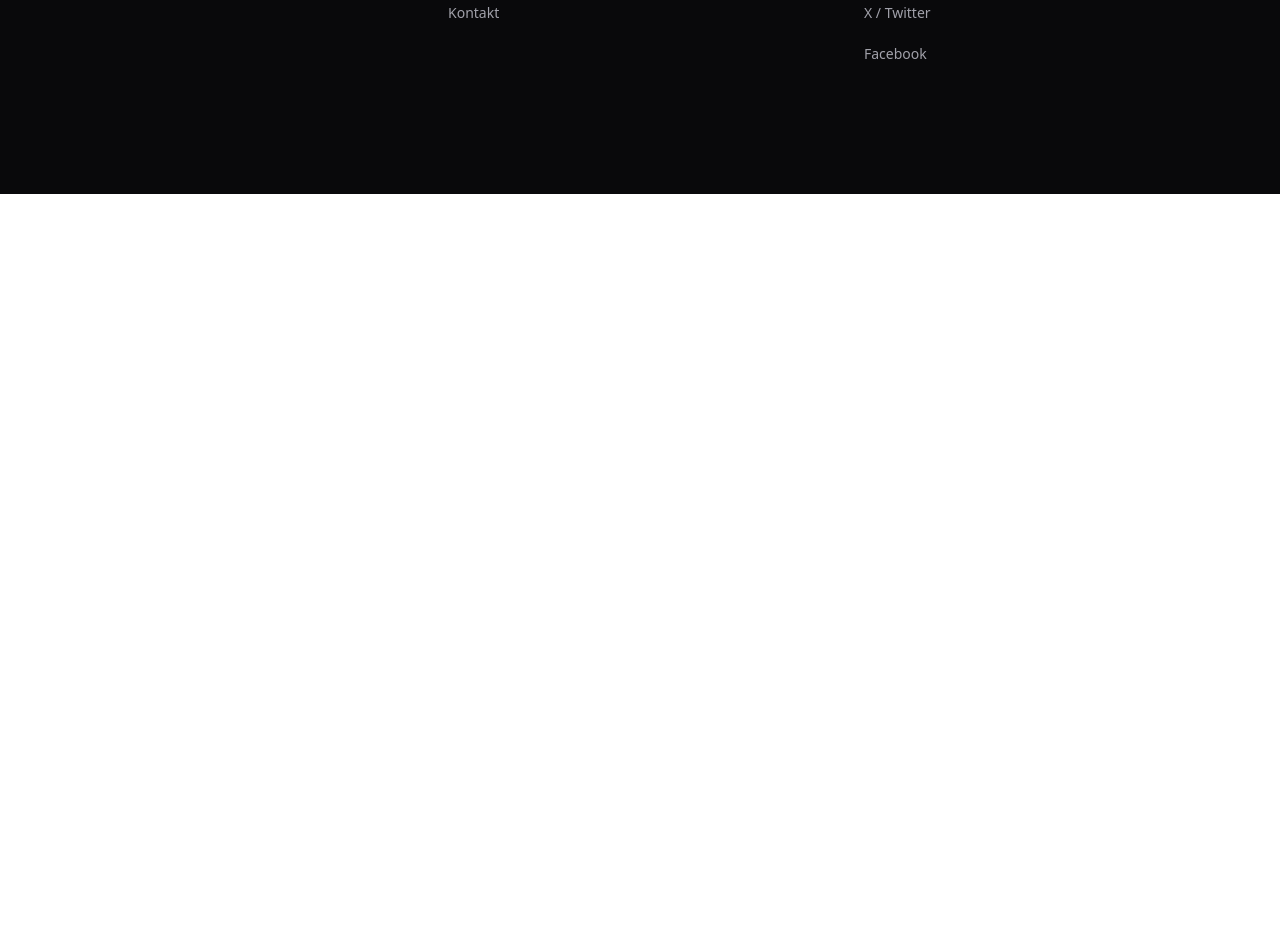
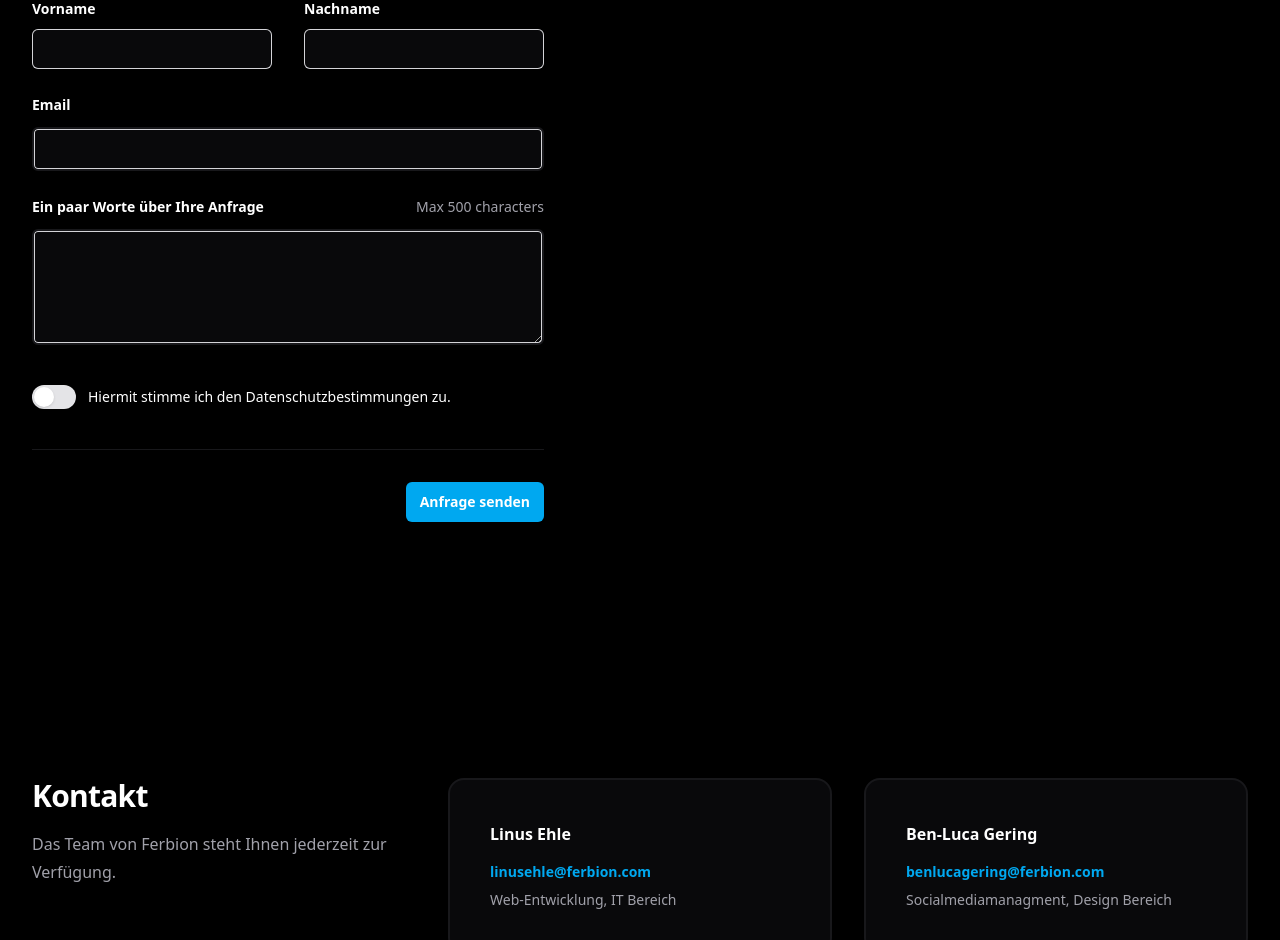
Before and after one commit to Ferbion-lT/V3, a Vue app: page /contact in a window 1280 px wide. Shown: the part 400-1340 px from the top of the page. Before the commit the page ends 800 px from the top, so only its background shows below. Built offline with nearby package versions, Linux system fonts and the light colour scheme.

Commit message:
feat: added contact form and contact blocks

```diff
--- a/src/components/Contact.vue
+++ b/src/components/Contact.vue
@@ -1,3 +1,112 @@
 <template>
+    <body class="bg-[#000000] text-white">
+        <div class="relative">
+            <div class="pb-23 pt-16 sm:pb-32 sm:pt-24 lg:mx-auto lg:grid lg:max-w-7xl lg:grid-cols-2 lg:pt-32">
+                <div class="px-6 lg:px-8">
+                    <div class="mx-auto max-w-xl lg:mx-0 lg:max-w-lg">
+                        <h2 class="text-3xl font-bold tracking-tight">Lass uns zusammenarbeiten</h2>
+                        <p class="mt-2 text-lg leading-8 text-zinc-400">
+                            Kontaktieren Sie uns und wir werden uns schnellstmöglich bei Ihnen melden.
+                        </p>
+                        <form class="mt-16">
+                            <div class="grid grid-cols-1 gap-x-8 gap-y-6 sm:grid-cols-2">
+                                <div>
+                                    <label class="block text-sm font-semibold leading-6" for="first-name">Vorname</label>
+                                    <div class="mt-2">
+                                        <input id="first_name" class="block w-full rounded-md bg-zinc-950 border-zinc-900 px-3.5 py-2 shadow-sm ring-1 ring-inset ring-zinc-300 placeholder:text-zinc-400 focus:ring-2 focus:ring-inset focus:ring-[#00a8f0] sm:text-sm sm:leading-6"
+                                        autocomplete="given-name" type="text" name="first-name" />
+                                    </div>
+                                </div>
+                                <div>
+                                    <label class="block text-sm font-semibold leading-6" for="last-name">Nachname</label>
+                                    <div class="mt-2">
+                                        <input id="last_name" class="block w-full rounded-md bg-zinc-950 border-zinc-900 px-3.5 py-2 shadow-sm ring-1 ring-inset ring-zinc-300 placeholder:text-zinc-400 focus:ring-2 focus:ring-inset focus:ring-[#00a8f0] sm:text-sm sm:leading-6"
+                                        autocomplete="given-name" type="text" name="last-name" />
+                                    </div>
+                                </div>
+                                <div class="sm:col-span-2">
+                                    <label class="block text-sm font-semibold leading-6" for="email">Email</label>
+                                    <div class="mt-2.5">
+                                        <input id="email" class="block w-full rounded-md bg-zinc-950 border-2 border-zinc-900 px-3.5 py-2 shadow-sm ring-1 ring-inset ring-zinc-300 placeholder:text-zinc-400 focus:ring-2 focus:ring-inset focus:ring-[#00a8f0] sm:text-sm sm:leading-6"
+                                        autocomplete="email" type="email" name="email">
+                                    </div>
+                                </div>
+                                <div class="sm:col-span-2">
+                                    <div class="flex justify-between text-sm leading-6">
+                                        <label class="block text-sm font-semibold leading-6" for="message">Ein paar Worte über Ihre Anfrage</label>
+                                        <p id="contact_description" class="text-zinc-400">Max 500 characters</p>
+                                    </div>
+                                    <div class="mt-2.5">
+                                        <textarea id="message" class="block w-full rounded-md bg-zinc-950 border-2 border-zinc-900 px-3.5 py-2 shadow-sm ring-1 ring-inset ring-zinc-300 placeholder:text-zinc-400 focus:ring-2 focus:ring-inset focus:ring-[#00a8f0] sm:text-sm sm:leading-6"
+                                        name="message" rows="4" aria-describedby="contact-description"></textarea>
+                                    </div>
+                                </div>
+                            </div>
+                            <div class="flex items-center mt-10">
+                                <button id="btn_privacy" class="bg-zinc-200 relative inline-flex h-6 w-11 flex-shrink-0 cursor-pointer rounded-full border-2 border-transparent transition-colors duration-200 ease-in-out focus:outline-none focus:ring-2 focus:ring-[#00a8f0] focus:ring-offset-2" role="switch" type="button" tabindex="0" aria-checked="false" data-headlessui-state="" v-on:click="button_clicked">
+                                    <span aria-hidden="true" class="translate-x-0 pointer-events-none inline-block h-5 w-5 transform rounded-full bg-white shadow ring-0 transition duration-200 ease-in-out"></span>
+                                </button>
+                                <span class="ml-3 text-sm" id="headlessui-label-:r2:" for="">
+                                    <span class="font-medium">Hiermit stimme ich den Datenschutzbestimmungen zu.</span>
+                                </span>
+                            </div>
+                            <div class="mt-10 flex justify-end border-t border-zinc-900 pt-8">
+                                <button type="submit" class="text-white rounded-md bg-[#00a8f0] px-3.5 py-2.5 text-center text-sm font-semibold shadow-sm focus-visible:outline focus-visible:outline-2 focus-visible:outline-offset-2 focus-visible:outline-cornflower-blue-600">Anfrage senden</button>
+                            </div>
+                        </form>
+                    </div>
+                </div>
+            </div>
+        </div>
+        <div class="bg-[#000000] text-white py-32 sm:py-32">
+            <div class="mx-auto max-w-7xl px-6 lg:px-8">
+                <div class="mx-auto max-w-2xl space-y-16 divide-y divide-zinc-100 lg:mx-0 lg:max-w-none">
+                    <div class="grid grid-cols-1 gap-x-8 gap-y-10 lg:grid-cols-3">
+                        <div>
+                            <h2 class="text-3xl font-bold tracking-tight">Kontakt</h2>
+                            <p class="mt-4 leading-7 text-zinc-400">
+                                Das Team von Ferbion steht Ihnen jederzeit zur Verfügung.
+                            </p>
+                        </div>
+                        <div class="grid grid-cols-1 gap-6 sm:grid-cols-2 lg:col-span-2 lg:gap-8">
+                            <div class="rounded-2xl bg-zinc-950 border-2 border-zinc-900 p-10">
+                                <h3 class="text-base font-semibold leading-7">Linus Ehle</h3>
+                                <dl class="mt-3 space-y-1 text-sm leading-6 text-zinc-400">
+                                    <div>
+                                        <dt class="sr-only">Email</dt>
+                                        <dd>
+                                            <a class="font-semibold text-[#00a8f0]" href="mailto:linusehle@ferbion.com">linusehle@ferbion.com</a>
+                                        </dd>
+                                        <div class="mt-1">
+                                            <dt class="sr-only">Position</dt>
+                                            <dd>Web-Entwicklung, IT Bereich</dd>
+                                        </div>
+                                    </div>
+                                </dl>
+                            </div>
+                            <div class="rounded-2xl bg-zinc-950 border-2 border-zinc-900 p-10">
+                                <h3 class="text-base font-semibold leading-7">Ben-Luca Gering</h3>
+                                <dl class="mt-3 space-y-1 text-sm leading-6 text-zinc-400">
+                                    <div>
+                                        <dt class="sr-only">Email</dt>
+                                        <dd>
+                                            <a class="font-semibold text-[#00a8f0]" href="mailto:benlucagering@ferbion.com">benlucagering@ferbion.com</a>
+                                        </dd>
+                                        <div class="mt-1">
+                                            <dt class="sr-only">Position</dt>
+                                            <dd>Socialmediamanagment, Design Bereich</dd>
+                                        </div>
+                                    </div>
+                                </dl>
+                            </div>
+                        </div>
+                    </div>
+                </div>
+            </div>
+        </div>
+    </body>
+</template>
 
-</template>
+<script setup>
+
+</script>
```
